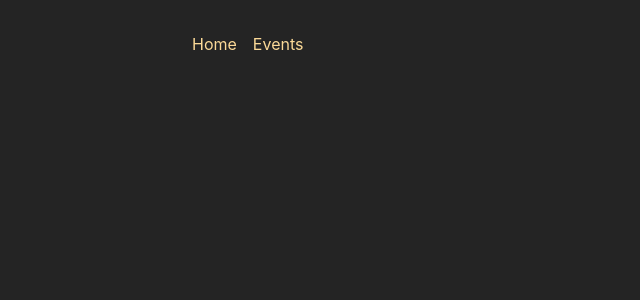
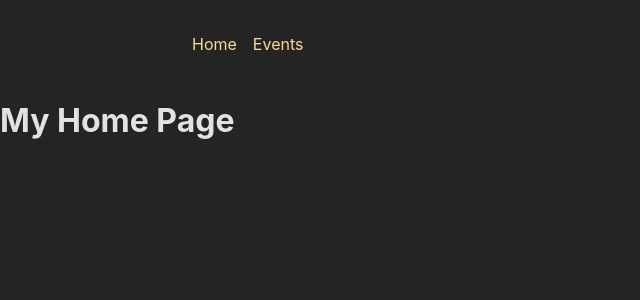
Before and after one commit to PomiHD/react-route-prac, a React (Vite) app: page / in a window 1280 px wide. Shown: the top 300 px of the page, without its empty margins (0-640 px from the left). Built offline with nearby package versions, Linux system fonts and the light colour scheme.

Commit message:
fix bugs

```diff
--- a/src/App.tsx
+++ b/src/App.tsx
@@ -5,11 +5,12 @@
 import { NewEvent } from "./pages/NewEvent.tsx";
 import { EditEvent } from "./pages/EditEvent.tsx";
 import MainNavigation from "./components/MainNavigation.tsx";
+import { RootLayout } from "./pages/RootLayout.tsx";
 
 const router = createBrowserRouter([
   {
     path: "/",
-    element: <MainNavigation />,
+    element: <RootLayout />,
     children: [
       {
         path: "/",
--- /dev/null
+++ b/src/pages/RootLayout.tsx
@@ -0,0 +1,13 @@
+import MainNavigation from "../components/MainNavigation.tsx";
+import { Outlet } from "react-router-dom";
+
+export function RootLayout() {
+  return (
+    <>
+      <MainNavigation />
+      <main>
+        <Outlet />
+      </main>
+    </>
+  );
+}
```
